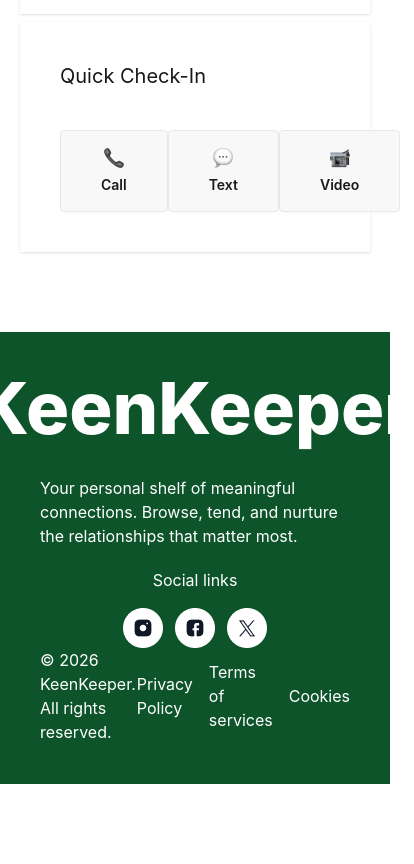
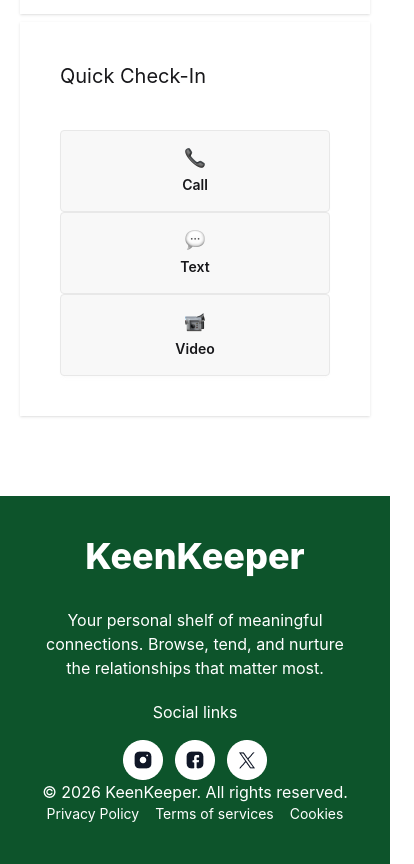
Before and after one commit to Kazi-Tafhimul/KeenKeeper, a React (Vite) app: page /friendsdetails/1 in a window 390 px wide. Shown: the part 1280-2144 px from the top of the page, 414 px wide, since content can reach past the window. Before the commit the page ends 2064 px from the top, so only its background shows below. Built offline with nearby package versions, Linux system fonts and the light colour scheme.

Commit message:
responsive issue fixed

```diff
--- a/src/components/footer/Footer.jsx
+++ b/src/components/footer/Footer.jsx
@@ -6,8 +6,8 @@
 const Footer = () => {
     return (
         <div className='flex flex-col items-center justify-center bg-green-900 p-10'>
-            <h1 className='font-extrabold text-7xl text-white'>KeenKeeper</h1>
-            <p className='text-white mt-8'>Your personal shelf of meaningful connections. Browse, tend, and nurture the relationships that matter most.</p>
+            <h1 className='font-extrabold text-4xl md:text-7xl text-white'>KeenKeeper</h1>
+            <p className='text-white mt-8 text-center'>Your personal shelf of meaningful connections. Browse, tend, and nurture the relationships that matter most.</p>
             <p className='text-white mt-5'>Social links</p>
             <div className='flex justify-center items-center gap-3 mt-4'>
                 <img src={insta} alt="" />
@@ -15,9 +15,9 @@
                 <img src={twitter} alt="" />
 
             </div>
-            <div className='flex justify-between items-center w-full'>
+            <div className='flex flex-col md:flex-row justify-between items-center w-full'>
                 <p className='text-white'>© 2026 KeenKeeper. All rights reserved.</p>
-                <div className='flex justify-center items-center gap-4'>
+                <div className='flex flex-wrap justify-center items-center gap-4 text-sm'>
                     <p className='text-white'>Privacy Policy</p>
                     <p className='text-white'>Terms of services</p>
                     <p className='text-white'>Cookies</p>
--- a/src/components/friends/FriendsQuickCheckIN.jsx
+++ b/src/components/friends/FriendsQuickCheckIN.jsx
@@ -7,7 +7,7 @@
     return (
         <div className='flex flex-col shadow-sm space-y-10 p-10'>
             <h1 className='font-normal text-xl'>Quick Check-In</h1>
-            <div className='flex justify-between'>
+            <div className='flex flex-col md:flex-row justify-between'>
                 <button onClick={()=>handleAction("Call")} className='btn flex-col p-10'>
                     <img src={callImage} className='w-5 md:w-20 h-5 object-contain' alt="" />
                     Call
--- a/src/pages/HomePage.jsx
+++ b/src/pages/HomePage.jsx
@@ -35,12 +35,12 @@
     return (
         <div>
             <div className='flex flex-col justify-center items-center mt-20'>
-                <h2 className='font-bold text-4xl'>Friends to keep close in your life</h2>
+                <h2 className='font-bold text-3xl md:text-4xl'>Friends to keep close in your life</h2>
                 <p className='text-center font-normal text-xl text-gray-400 mt-4'>Your personal shelf of meaningful connections. Browse, tend, and nurture the <br />
 relationships that matter most.</p>
                <button className='btn bg-green-700 text-white mt-4 border rounded-md hover:bg-green-500'><FaPlus/>Add a friend</button>
             </div>
-            <div className='grid grid-cols-2 md:grid-cols-4 gap-2 mt-8 mx-6'>
+            <div className='grid grid-cols-1 md:grid-cols-4 gap-2 mt-8 mx-6'>
                 {
                     statsData.map((stat,index) => (
                         <SummaryCard
@@ -62,7 +62,7 @@
                 <div>
                 <h1 className='text-2xl font-bold mt-20 p-8'>Your Friends</h1>
             </div>
-             <div className='grid grid-cols-2 md:grid-cols-4 gap-2 mt-8 mx-6 p-10'>
+             <div className='grid grid-cols-1 md:grid-cols-4 gap-2 mt-8 mx-6 p-10'>
 
                 {
                     friends.map((friend,index) => (
```
